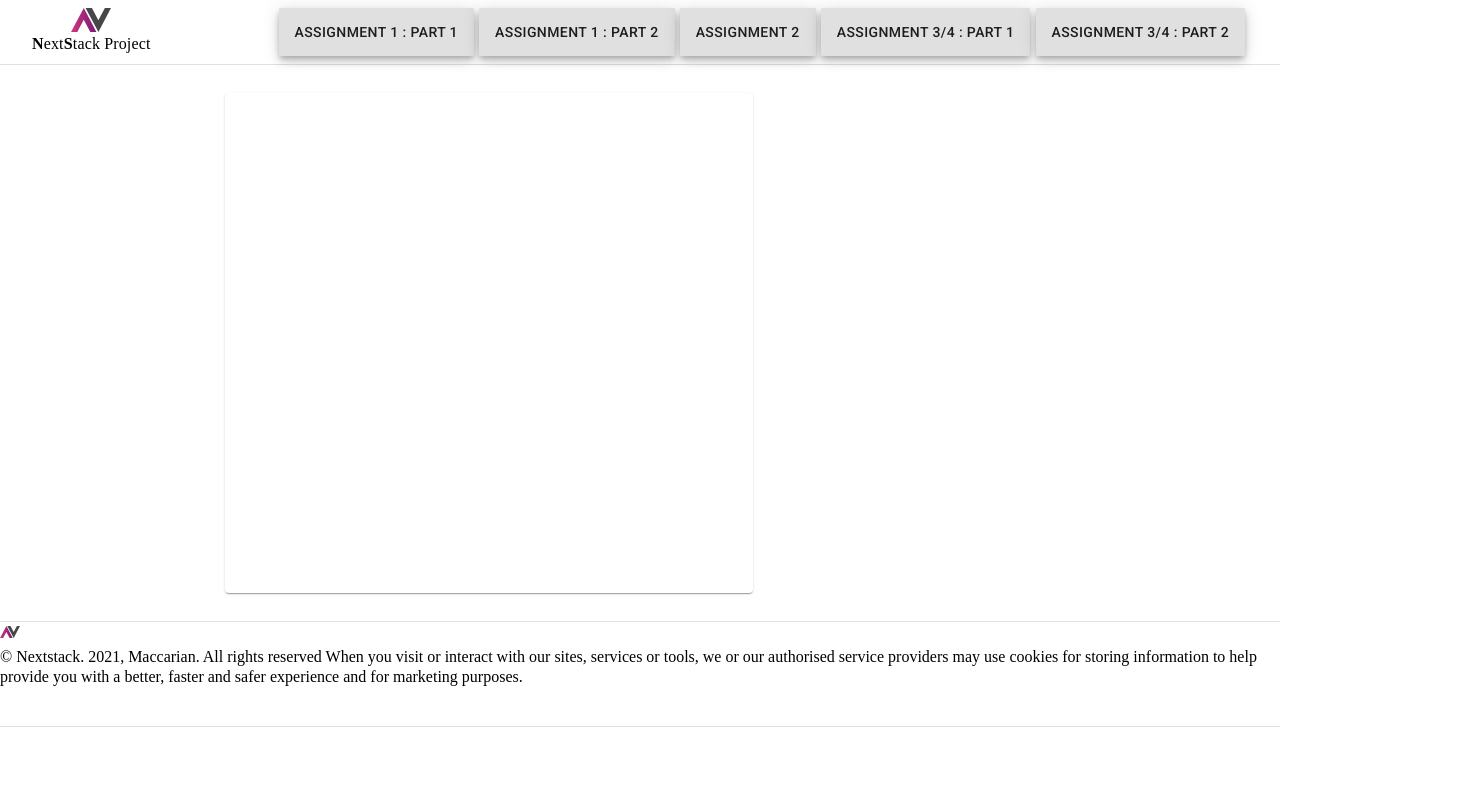
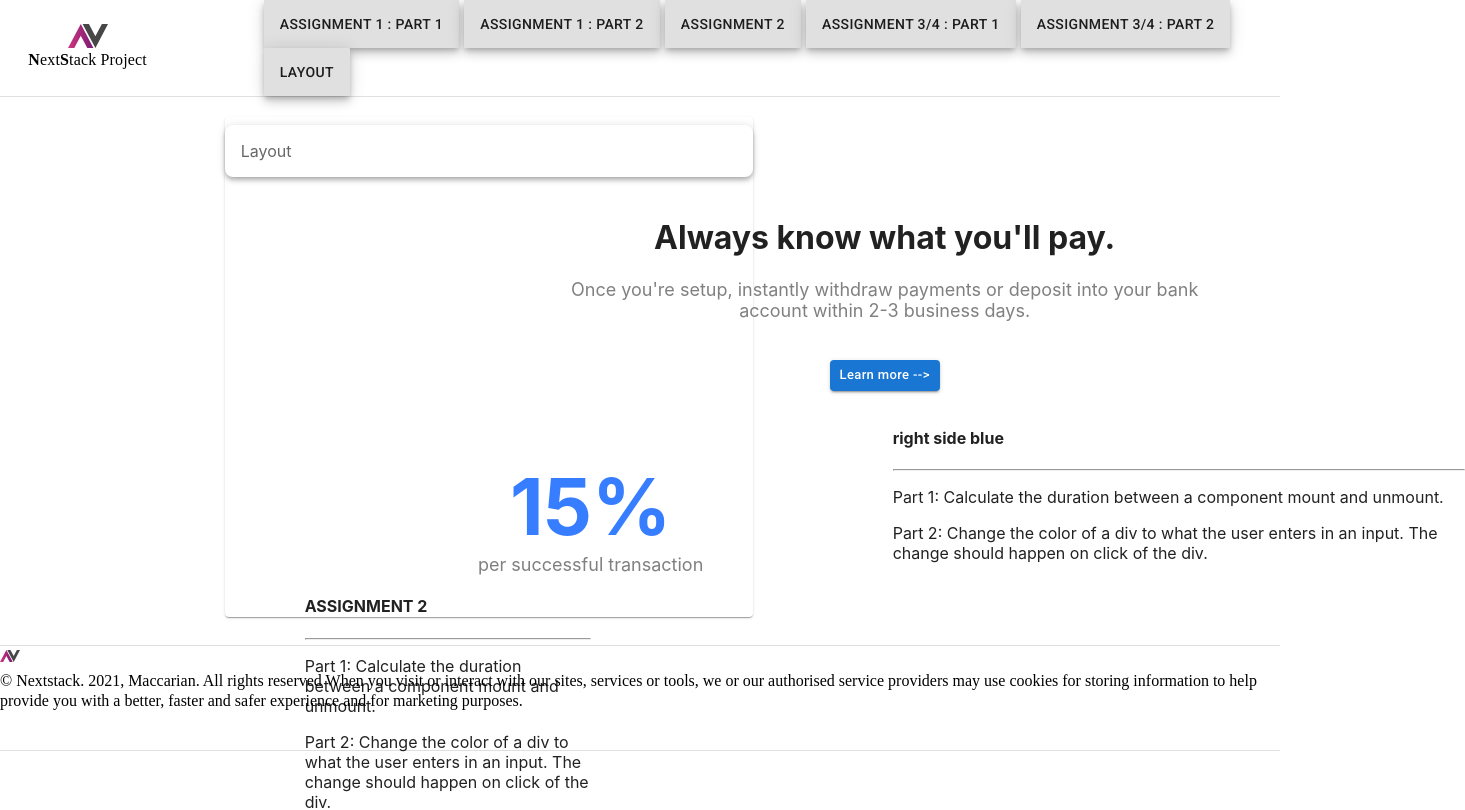
Before and after one commit to nirmalalexmk/ReactTraining, a React (Create React App) app: page /Layout in a window 1280 px wide. Shown: the top 810 px of the page, 1465 px wide, since content can reach past the window. Built offline with nearby package versions, Linux system fonts and the light colour scheme.

Commit message:
gridlayout

```diff
--- /dev/null
+++ b/src/Components/gridlayout.js
@@ -0,0 +1,102 @@
+import React from "react";
+import Box from "@mui/material/Box";
+import { Grid } from "@mui/material";
+import Item from "@mui/material/Grid";
+import Button from "@mui/material/Button";
+
+export default class GridLayout extends React.Component {
+  render() {
+    return (
+      <Box
+        sx={{
+          width: 1160,
+          height: "auto",
+          marginLeft: 10,
+        }}
+      >
+        <Grid container spacing={2}>
+          <Grid item xs={12}>
+            <Item style={{ textAlign: "center" }}>
+              <h1>Always know what you'll pay. </h1>
+
+              <p style={{ color: "grey", fontSize: 18, lineHeight: 1.2 }}>
+                Once you're setup, instantly withdraw payments or deposit into
+                your bank <br />
+                account within 2-3 business days.
+              </p>
+              <br />
+              <Button
+                style={{ textTransform: "none" }}
+                variant="contained"
+                size="small"
+                color="primary"
+              >
+                Learn more -->
+              </Button>
+            </Item>
+          </Grid>
+          <Grid item xs={6}>
+            <Item>
+              <Grid item xs={12}>
+                <Item>
+                  <h1
+                    style={{
+                      color: "rgb(55, 125, 255)",
+                      fontSize: 78,
+                      textAlign: "center",
+                      marginBottom: 0,
+                      paddingBottom: 0,
+                    }}
+                  >
+                    15%{" "}
+                  </h1>
+                  <p
+                    style={{
+                      color: "grey",
+                      fontSize: 18,
+                      textAlign: "center",
+                      marginTop: 0,
+                    }}
+                  >
+                    per successful transaction
+                  </p>
+                </Item>
+              </Grid>
+
+              <Grid item xs={6}>
+                <Item>
+                  <h4>ASSIGNMENT 2 </h4>
+                  <hr />
+                  <p>
+                    Part 1: Calculate the duration between a component mount and
+                    unmount.
+                  </p>
+                  <p>
+                    Part 2: Change the color of a div to what the user enters in
+                    an input. The change should happen on click of the div.
+                  </p>
+                </Item>
+              </Grid>
+
+
+            </Item>
+           </Grid> {/*15% close */}
+           <Grid item xs={6}> {/*right side blue */}
+                <Item>
+                  <h4>right side blue </h4>
+                  <hr />
+                  <p>
+                    Part 1: Calculate the duration between a component mount and
+                    unmount.
+                  </p>
+                  <p>
+                    Part 2: Change the color of a div to what the user enters in
+                    an input. The change should happen on click of the div.
+                  </p>
+                </Item>
+              </Grid>
+        </Grid>
+      </Box>
+    );
+  }
+}
--- a/src/Components/landing.js
+++ b/src/Components/landing.js
@@ -38,6 +38,7 @@
 } from "@mui/material";
 import { Box } from "@mui/system";
 import Footer from "./footer";
+import GridLayout from "./gridlayout";
 
 const Transition = React.forwardRef(function Transition(props, ref) {
   return <Slide direction="down" ref={ref} {...props} />;
@@ -123,6 +124,11 @@
                       <Link style={{ color: "inherit" }} to="/assignment3_2">
                         <Fab variant="extended" style={{ borderRadius: 1 }}>
                           Assignment 3/4 : Part 2
+                        </Fab>
+                      </Link>
+                      <Link style={{ color: "inherit" }} to="/Layout">
+                        <Fab variant="extended" style={{ borderRadius: 1 }}>
+                          Layout
                         </Fab>
                       </Link>
                       &nbsp;
@@ -224,6 +230,15 @@
                       <>
                         <Heading value="Assignment 3/4: Part 2" />
                         <Apicall />
+                      </>
+                    }
+                  />
+                  <Route
+                    path="/Layout"
+                    element={
+                      <>
+                        <Heading value="Layout" />
+                        <GridLayout/>
                       </>
                     }
                   />
```
